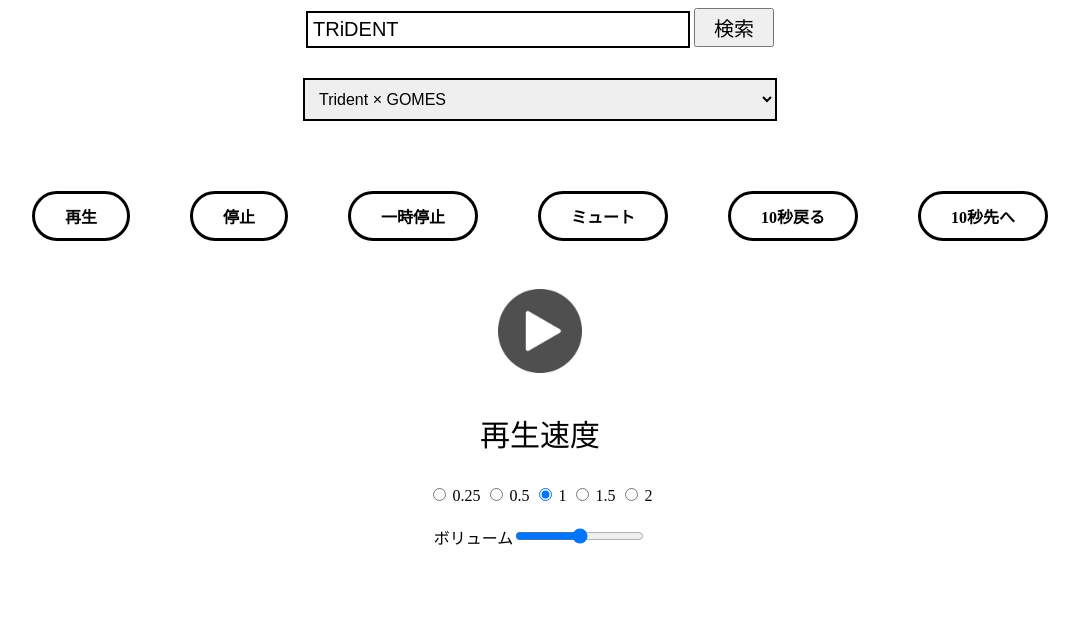
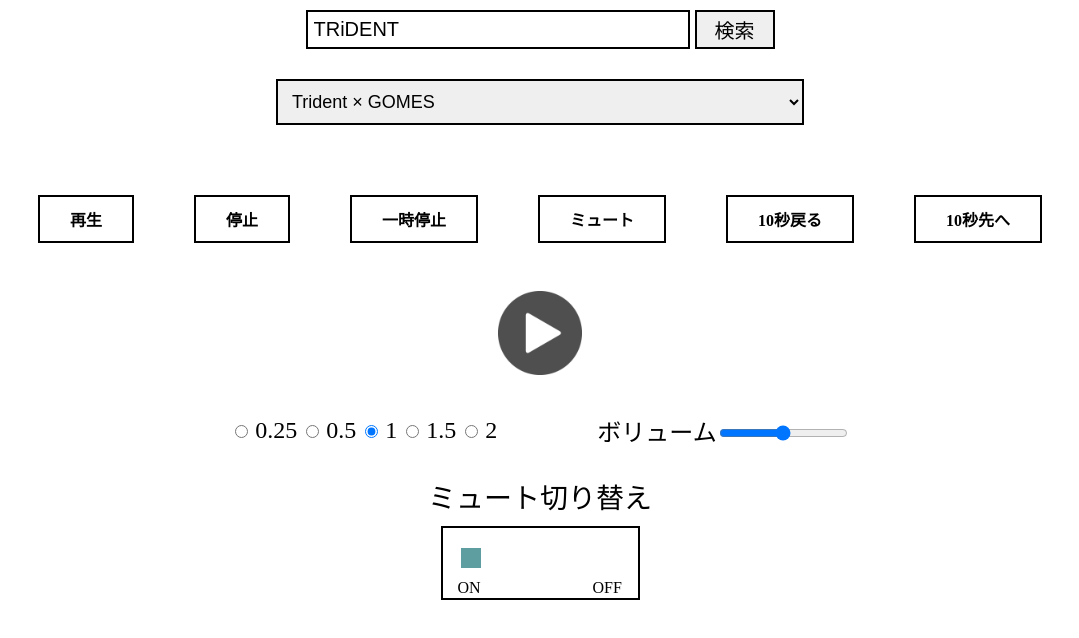
Before and after one commit to AnonymSaKuRa/YouTube, a plain HTML site: page index.html in a window 1280 px wide. Shown: the whole page, without its empty margins (100-1179 px from the left). Drawn offline with Linux system fonts and the light colour scheme.

Commit message:
add
ミュート切り替えボタン追加、CSSアニメーション追加

```diff
--- a/index.html
+++ b/index.html
@@ -12,7 +12,7 @@
     <!-- 1. ここの<div>タグがYoutubeの<iframe>に置き換わる。 -->
     <div id="player"></div>
 
-    <form>
+    <form class="searchArea">
         <input type="search" id="ytSearch" value="TRiDENT" />
         <button id="searchBtn">検索</button>
     </form>
@@ -36,7 +36,7 @@
             <li id="do10sNext">10秒先へ</li>
         </ul>
         <img src="./images/play.png" alt="再生" class="icon">
-        <p>再生速度</p>
+        <div class="flex">
             <form id="doSpeed">
                 <input type="radio" id="mslow" name="speed" value="0.25" />
                 <label for="mslow">0.25</label>
@@ -52,6 +52,14 @@
             <label>ボリューム<input type="range" min="0" max="100" name="volume" id="volume" value="50" />
                 <span id="volumeNum"></span>
             </label>
+        </div>
+
+        <p class="text">ミュート切り替え</p>
+        <div class="changeBtn">
+            <p class="on">ON</p>
+            <p class="off">OFF</p>
+            <p class="button"></p>
+        </div>
     </nav>
 
     <script>
@@ -261,6 +269,11 @@
             e.preventDefault(); //検索ボタンの送信をストップしておく。
             ytSearch(ytSearchVal);
         });
+
+        const button = document.querySelector(".button");
+        button.addEventListener("click", () => {
+            button.classList.toggle("active");
+        });
     </script>
 
 </body>
--- a/style.css
+++ b/style.css
@@ -15,23 +15,44 @@ li {
     width: fit-content;
     margin: 10px 30px;
     padding: 10px 30px;
-    border: solid 3px;
-    border-radius: 30px;
+    border: solid 2px;
     cursor: pointer;
     font-weight: bold;
     transition: .3s;
+    position: relative;
+    z-index: 1;
+}
+
+li::after {
+    content: "";
+    display: block;
+    width: 100%;
+    height: 100%;
+    position: absolute;
+    left: 0;
+    bottom: 0;
+    background-color: cadetblue;
+    z-index: -1;
+    transform: scale(0, 1);
+    transform-origin: right top;
+    transition: transform .3s;
 }
 
 li:hover {
-    border: solid 3px cadetblue;
-    color: cadetblue;
+    border: solid 2px cadetblue;
+    color: #fff;
+}
+
+li:hover::after {
+    transform-origin: left top;
+    transform: scale(1, 1);
 }
 
 #MovieId {
     margin: 30px 0;
     padding: 10px;
     border: solid 2px;
-    font-size: 16px;
+    font-size: 18px;
 }
 
 #MovieId:hover {
@@ -39,29 +60,57 @@ li:hover {
     cursor: pointer;
 }
 
-#doSpeed {
-    margin-bottom: 20px;
-}
-
 #searchBtn {
     width: 80px;
     padding: 3px;
+    border: solid 2px black;
     font-size: 20px;
+    transition: .3s;
 }
 
 #searchBtn:hover {
+    border: solid 2px cadetblue;
+    color: cadetblue;
     cursor: pointer;
 }
 
 #ytSearch {
     width: 30vw;
-    padding: 5px;
+    margin-right: 5px;
+    padding: 6px;
     border: solid 2px;
     font-size: 20px;
 }
 
-p {
-    font-size: 30px;
+#ytSearch:hover {
+    border: solid 2px cadetblue;
+}
+
+.changeBtn {
+    display: inline-block;
+    margin-top: 10px;
+    padding: 20px 150px 30px 5px;
+    border: solid 2px;
+    position: relative;
+}
+
+.button {
+    margin: 0 10px;
+    padding: 10px;
+    font-size: 16px;
+    background-color: cadetblue;
+    color: #fff;
+    transform: translateX(3px);
+    transition: .3s;
+}
+
+.button.active {
+    transform: translateX(140px);
+    background-color: #f7a372;
+}
+
+.button:hover {
+    cursor: pointer;
 }
 
 .icon {
@@ -69,3 +118,48 @@ p {
     width: 100px;
     margin: 0 auto;
 }
+
+label {
+    font-size: 24px;
+}
+
+#doSpeed {
+    margin-right: 100px;
+}
+
+.flex {
+    display: flex;
+    justify-content: center;
+    align-items: center;
+    margin-top: 30px;
+}
+
+.searchArea {
+    display: flex;
+    align-items: center;
+    justify-content: center;
+    margin-top: 10px;
+}
+
+.btn {
+    display: flex;
+    align-items: center;
+    justify-content: space-between;
+}
+
+.on {
+    position: absolute;
+    left: 15px;
+    bottom: -15px;
+}
+
+.off {
+    position: absolute;
+    left: 150px;
+    bottom: -15px;
+}
+
+.text {
+    margin-bottom: 0;
+    font-size: 28px;
+}
```
Also changed, not shown: YouTubeAPIkey.txt (added), 1 other file. Lines whose indentation alone changed are shown as unchanged.
